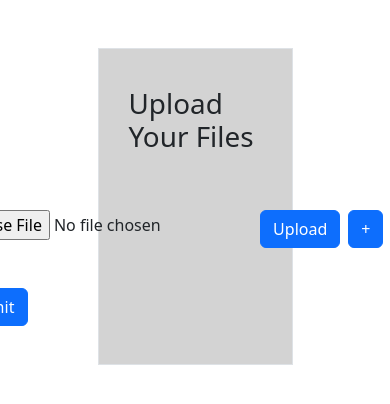
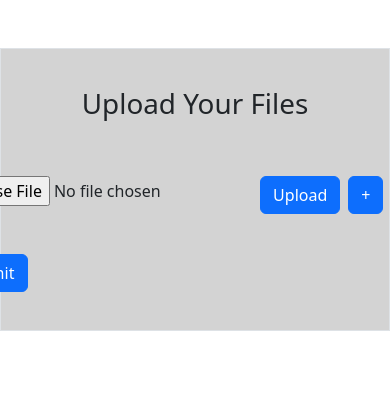
Before and after one commit to aishwarya-wappnet/Files-Upload, a plain HTML site: page index.html in a window 390 px wide. Shown: the top 404 px of the page. Drawn offline with nearby package versions, Linux system fonts and the light colour scheme.

Commit message:
medaia query

```diff
--- a/index.html
+++ b/index.html
@@ -19,12 +19,18 @@
         .errorMsg{
             display: none;
         }
+        @media only screen and (max-width : 1005px){
+            .container{
+                width: 100%;
+                margin: auto;
+            }
+        }
     </style>
     <!-- Custom Css  -->
 </head>
 <body>
     <!-- Container start -->
-        <div class="container width = 50% d-flex align-items-center justify-content-center flex-column my-5 border">
+        <div class="container d-flex align-items-center justify-content-center flex-column my-5 border">
         <!-- Heading start -->
         <div class="h1 mt-2 mb-5">Upload Your Files</div>
         <!-- Heading end -->
@@ -34,7 +40,7 @@
             <div id="divContainer">
                 <!-- One file input start -->
                 <div class="m-2" id="div">
-                    <div class="d-flex">
+                    <div class="d-flex" id="oneFileInput">
                         <label for="file"></label>
                         <!-- File input -->
                         <input type="file" id="file" onchange="selectedFile()">
```
